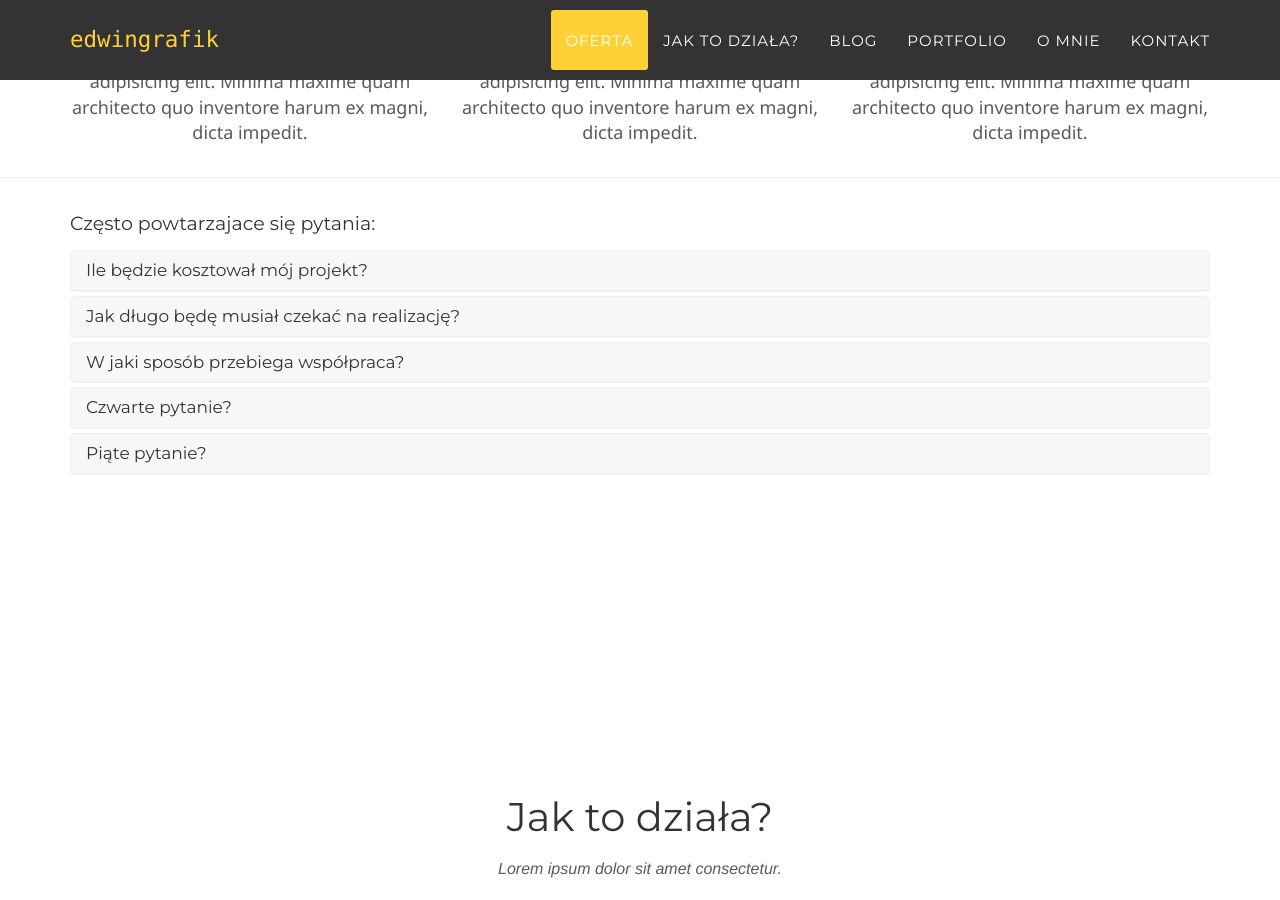
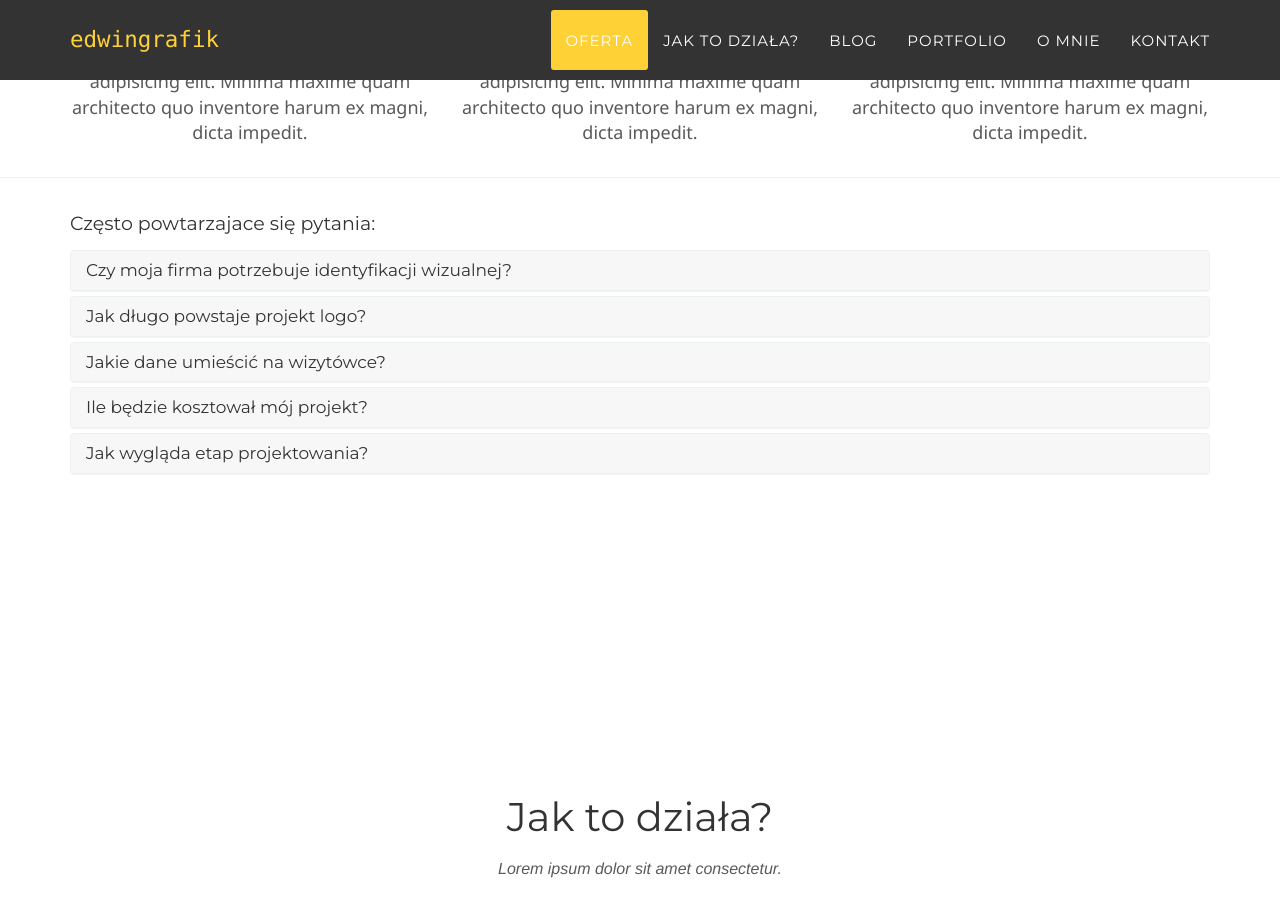
Before and after one commit to edwingrafik/edwingrafik.github.io, a Jekyll site: the page built from index.html, in a window 1280 px wide and 900 px high, scrolled down 1035 px. Built offline with Jekyll 4.4.1, drawn with Linux system fonts in a browser that asks for light colours; some web fonts are replaced.

Commit message:
Update services.html

```diff
--- a/_includes/services.html
+++ b/_includes/services.html
@@ -42,20 +42,20 @@
   <div class="panel panel-default">
       <div class="panel-heading">
         <h4 class="panel-title">
-          <a data-toggle="collapse" data-parent="#accordion" href="#collapse1">Ile będzie kosztował mój projekt?</a>
+          <a data-toggle="collapse" data-parent="#accordion" href="#collapse1">Czy moja firma potrzebuje identyfikacji wizualnej?</a>
         </h4>
       </div>
       <div id="collapse1" class="panel-collapse collapse">
         <div class="panel-body">Lorem ipsum dolor sit amet, consectetur adipisicing elit,
         sed do eiusmod tempor incididunt ut labore et dolore magna aliqua. Ut enim ad minim veniam,
-        quis nostrud exercitation ullamco laboris nisi ut aliquip ex ea commodo consequat.</div>
+        quis nostrud exercitation ullamco laboris nisi ut aliquip ex ea commodo consequat.<button>Więcej</button></div>
       </div>
     </div>
 <!-- Drugie pytanie -->
     <div class="panel panel-default">
       <div class="panel-heading">
         <h4 class="panel-title">
-          <a data-toggle="collapse" data-parent="#accordion" href="#collapse2">Jak długo będę musiał czekać na realizację?</a>
+          <a data-toggle="collapse" data-parent="#accordion" href="#collapse2">Jak długo powstaje projekt logo?</a>
         </h4>
       </div>
       <div id="collapse2" class="panel-collapse collapse">
@@ -68,7 +68,7 @@
     <div class="panel panel-default">
       <div class="panel-heading">
         <h4 class="panel-title">
-          <a data-toggle="collapse" data-parent="#accordion" href="#collapse3">W jaki sposób przebiega współpraca?</a>
+          <a data-toggle="collapse" data-parent="#accordion" href="#collapse3">Jakie dane umieścić na wizytówce?</a>
         </h4>
       </div>
       <div id="collapse3" class="panel-collapse collapse">
@@ -81,10 +81,10 @@
 <div class="panel panel-default">
   <div class="panel-heading">
     <h4 class="panel-title">
-      <a data-toggle="collapse" data-parent="#accordion" href="#collapse3">Czwarte pytanie?</a>
+      <a data-toggle="collapse" data-parent="#accordion" href="#collapse5">Ile będzie kosztował mój projekt?</a>
     </h4>
   </div>
-  <div id="collapse3" class="panel-collapse collapse">
+  <div id="collapse4" class="panel-collapse collapse">
     <div class="panel-body">Lorem ipsum dolor sit amet, consectetur adipisicing elit,
     sed do eiusmod tempor incididunt ut labore et dolore magna aliqua. Ut enim ad minim veniam,
     quis nostrud exercitation ullamco laboris nisi ut aliquip ex ea commodo consequat.</div>
@@ -94,10 +94,10 @@
 <div class="panel panel-default">
   <div class="panel-heading">
     <h4 class="panel-title">
-      <a data-toggle="collapse" data-parent="#accordion" href="#collapse3">Piąte pytanie?</a>
+      <a data-toggle="collapse" data-parent="#accordion" href="#collapse5">Jak wygląda etap projektowania?</a>
     </h4>
   </div>
-  <div id="collapse3" class="panel-collapse collapse">
+  <div id="collapse5" class="panel-collapse collapse">
     <div class="panel-body">Lorem ipsum dolor sit amet, consectetur adipisicing elit,
     sed do eiusmod tempor incididunt ut labore et dolore magna aliqua. Ut enim ad minim veniam,
     quis nostrud exercitation ullamco laboris nisi ut aliquip ex ea commodo consequat.</div>
```
